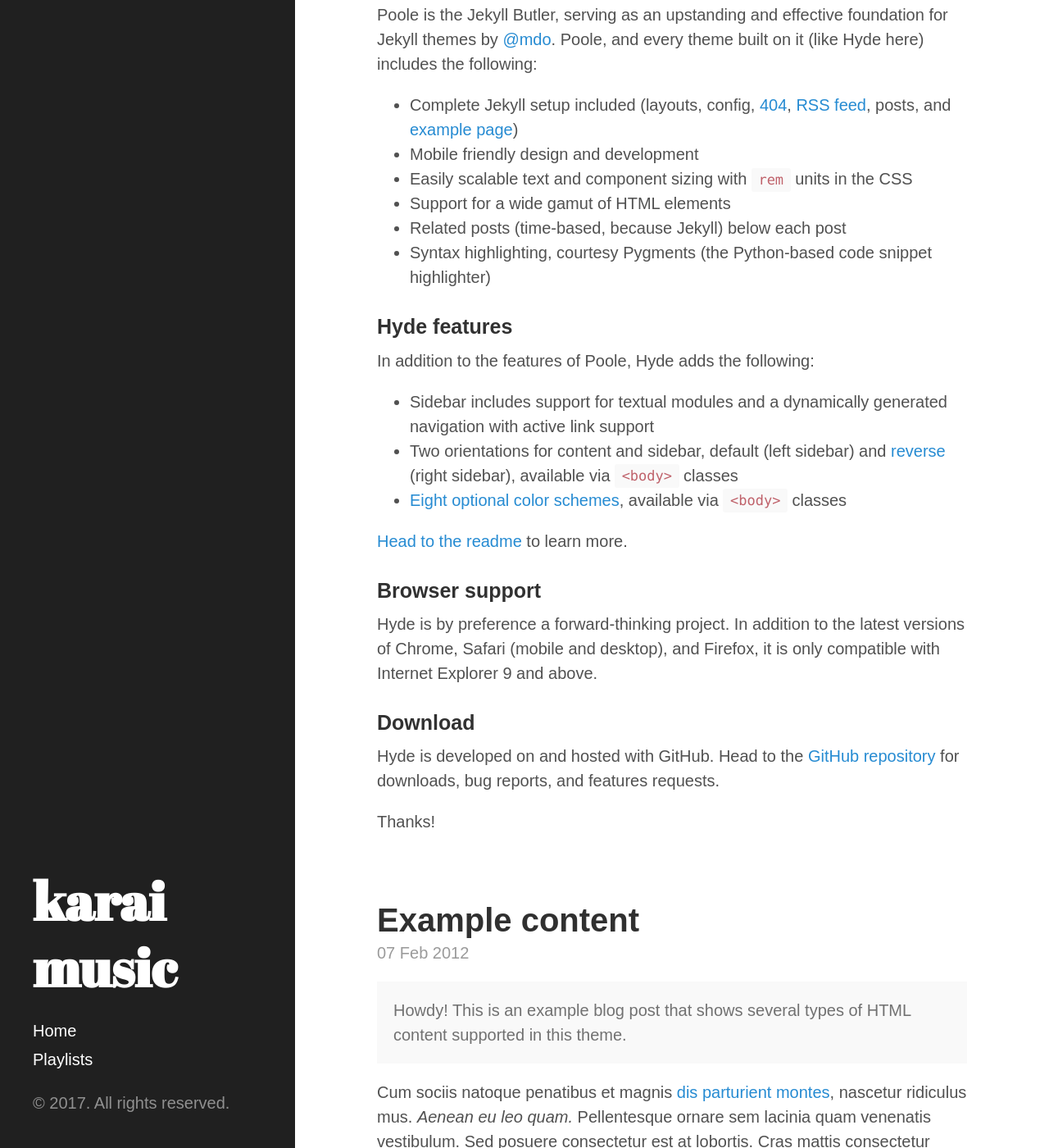
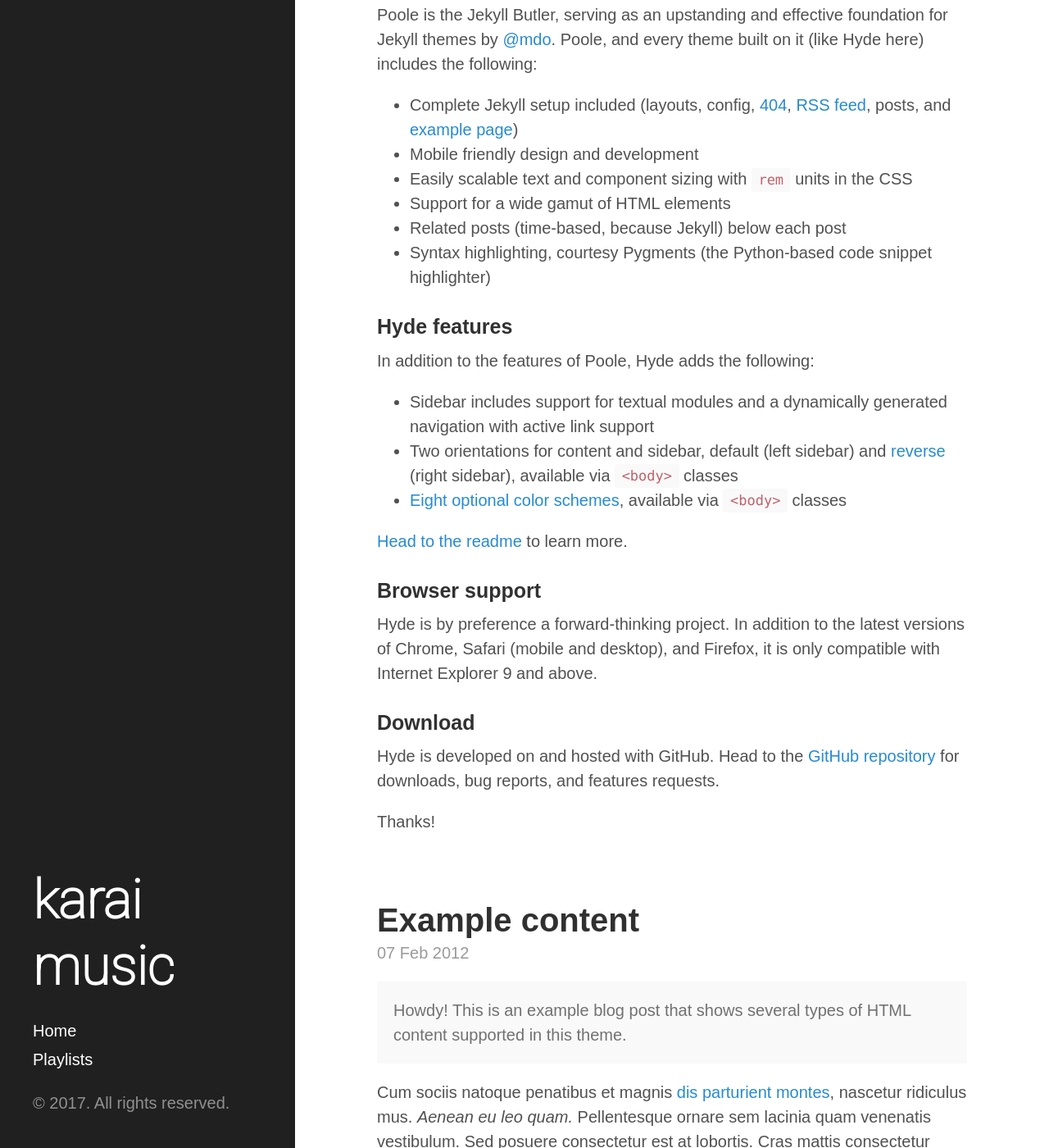
Before and after one commit to crabdul/karaimusic, a Jekyll site: the page built from index.html, in a window 1280 px wide and 1400 px high, scrolled down 308 px. Shown: the whole window at 82% size. Built offline with Jekyll 4.4.1, drawn with Linux system fonts in a browser that asks for light colours; the list of posts is cut into pages by our own code.

Commit message:
update about font

```diff
--- a/_config.yml
+++ b/_config.yml
@@ -26,6 +26,3 @@ paginate:         5
 
 # Custom vars
 version:          2.1.0
-
-github:
-  repo:           https://github.com/poole/hyde
--- a/public/css/hyde.css
+++ b/public/css/hyde.css
@@ -79,7 +79,7 @@ html {
 .sidebar-about h1 {
   color: #fff;
   margin-top: 0;
-  font-family: "Abril Fatface", serif;
+  font-family: "Roboto", serif;
   font-size: 3.25rem;
 }
 
```
